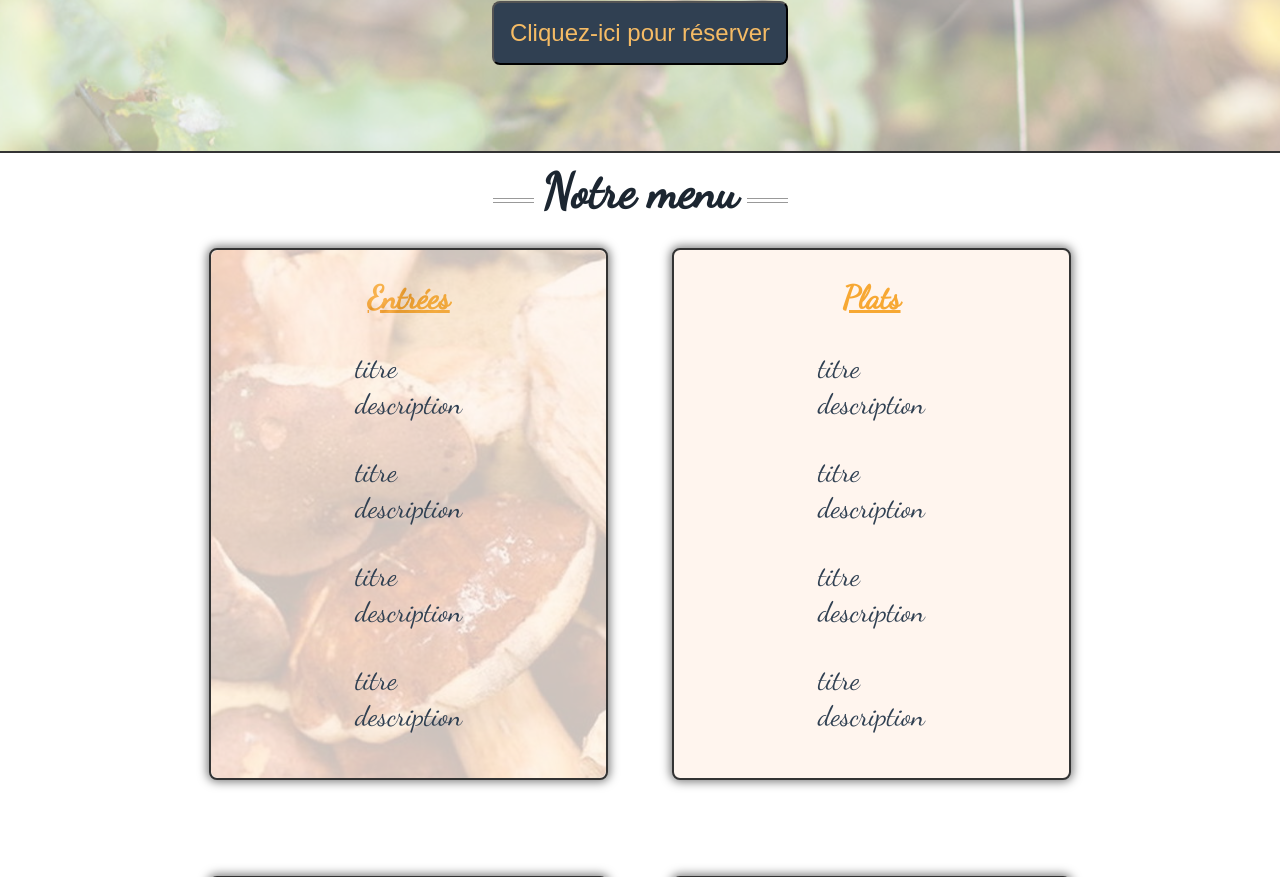
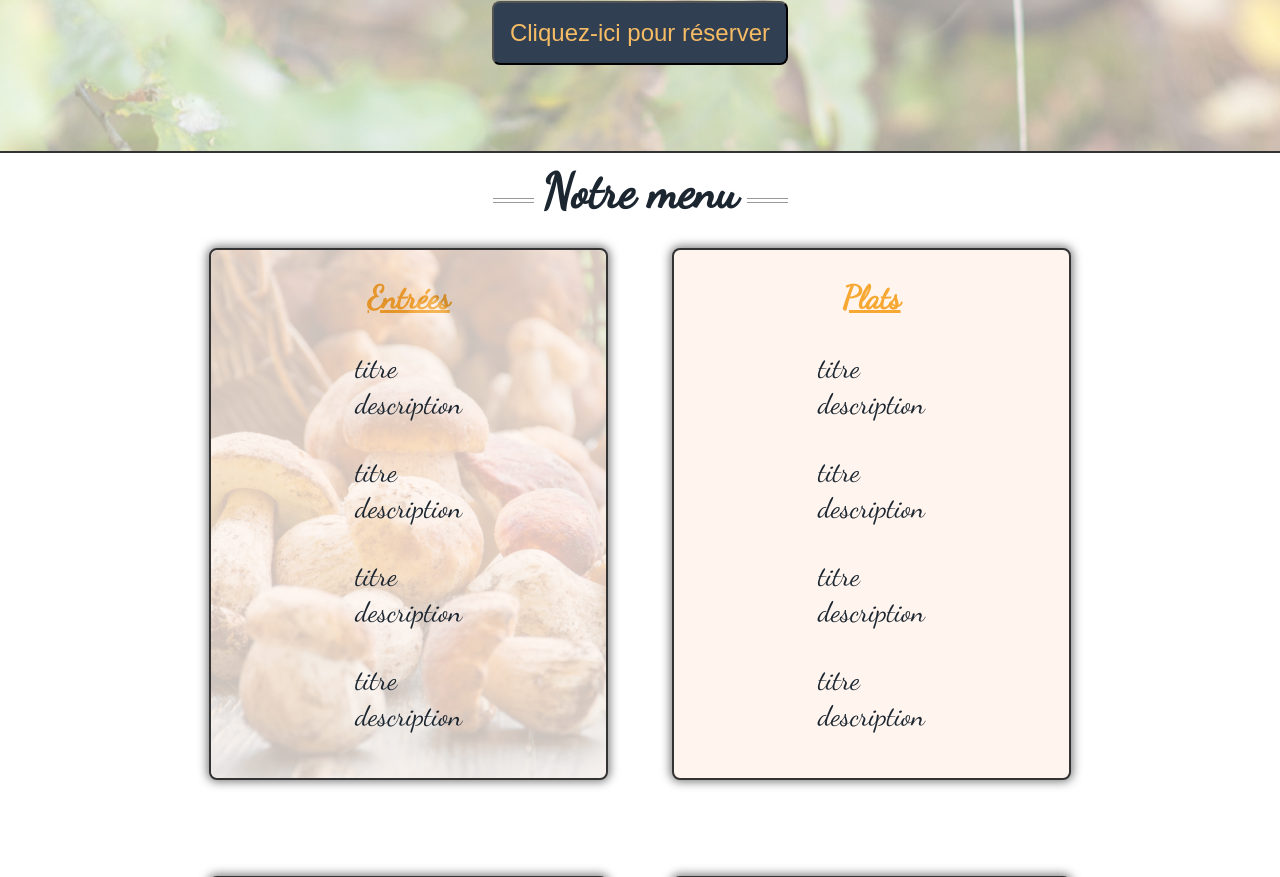
Before and after one commit to SimonBnt/Marche_ou_cepes_site_vitrine_restaurateur, a PHP site: page / in a window 1280 px wide. Shown: the part 1216-2093 px from the top of the page. Run offline with PHP 8.4, Linux system fonts and the light colour scheme; some libraries are stand-ins or nearby versions.

Commit message:
color menu cart

```diff
--- a/src/sass/components/_menu.scss
+++ b/src/sass/components/_menu.scss
@@ -35,7 +35,7 @@
         }
 
         #category1::before {
-            background-image: url(/assets/img/cc_panier.jpg);
+            background-image: url(/assets/img/c_panier_table.jpg);
             content: "";
             background-size: cover;
             background-repeat: no-repeat;
@@ -121,7 +121,7 @@
             }
 
             p.align-start{
-                color: #304052;
+                color: #1c2631;
                 text-align: start;
                 padding-top: 0.5rem;
                 font-size: 1.25rem;
```
Also changed, not shown: index.html (+0 -24 lines), assets/css/styles.min.css, assets/img/Nouveau dossier/tablette.png (deleted), assets/img/Nouveau dossier/tablette_gradiant.png (deleted), assets/img/j_panier.jpg (deleted), assets/img/slide-separator_white.png (deleted), assets/img/template/mobile.png (renamed from assets/img/Nouveau dossier/mobile.png), assets/img/template/mobile_gradiant.png (renamed from assets/img/Nouveau dossier/mobile_gradiant.png), 5 other files.
